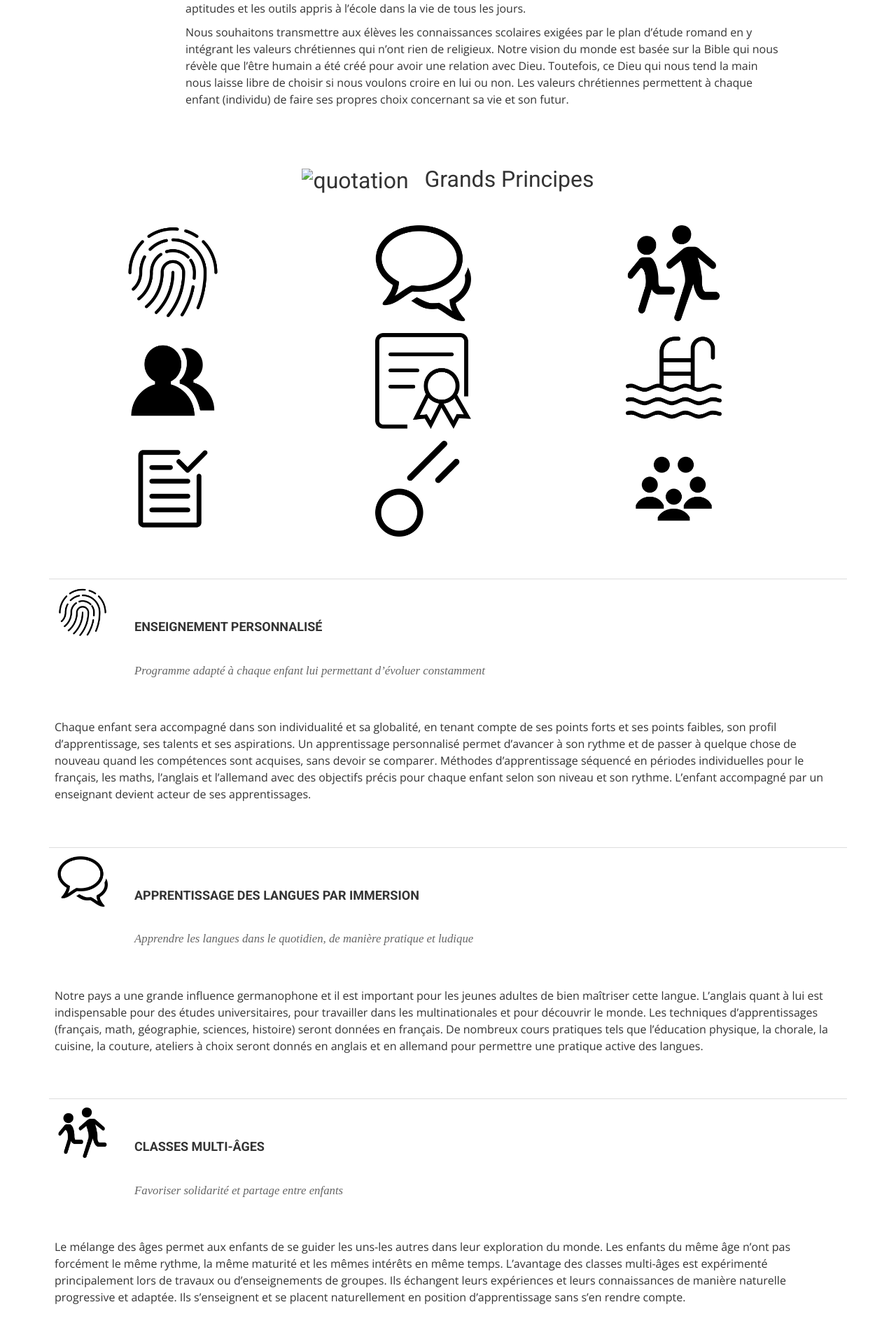
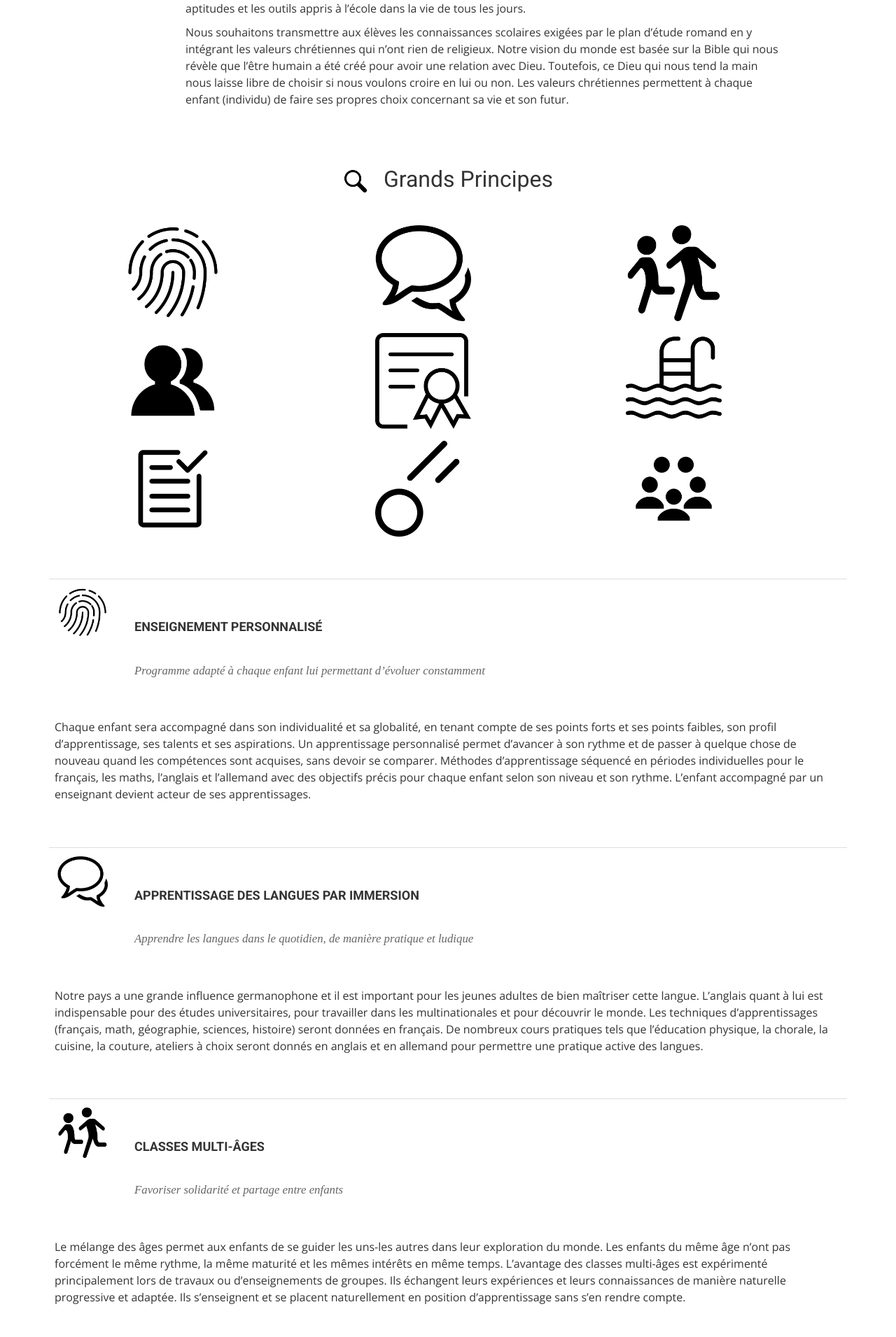
Before and after one commit to midjoule/lifeschool, a Jekyll site: the page built from index.html, in a window 1280 px wide. Shown: the part 3916-5827 px from the top of the page at 70% size. Built offline with Jekyll 4.4.1, drawn with Linux system fonts in a browser that asks for light colours; nearby versions of some CDN libraries; some web fonts are replaced.

Commit message:
Update index.html

```diff
--- a/index.html
+++ b/index.html
@@ -127,7 +127,7 @@ permalink: /
       <div class="col-md-12 col-sm-12">
 
         <h2 style="text-align:center;margin-bottom:40px;">
-          <img src="img/testimonials/principles.png" alt="quotation">
+          <img src="img/principles.png" alt="quotation">
          Grands Principes
         </h2>
       </div>
```
